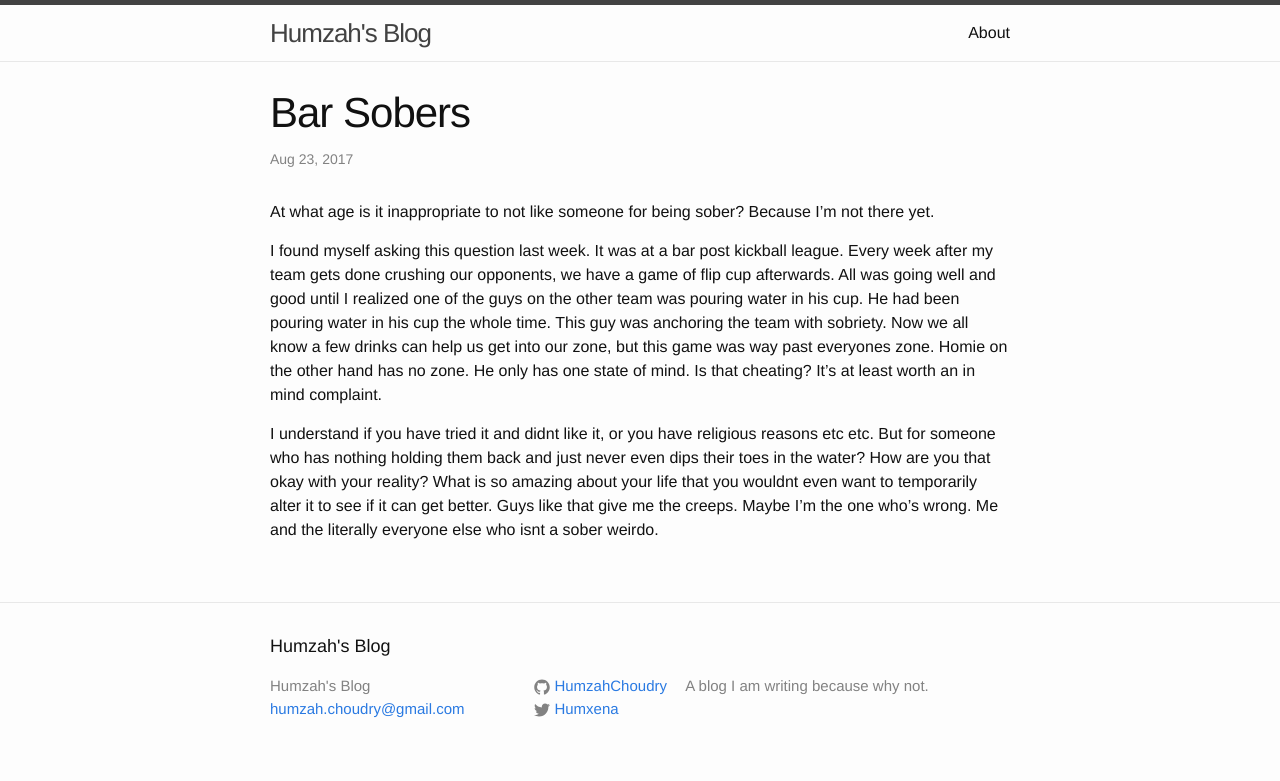
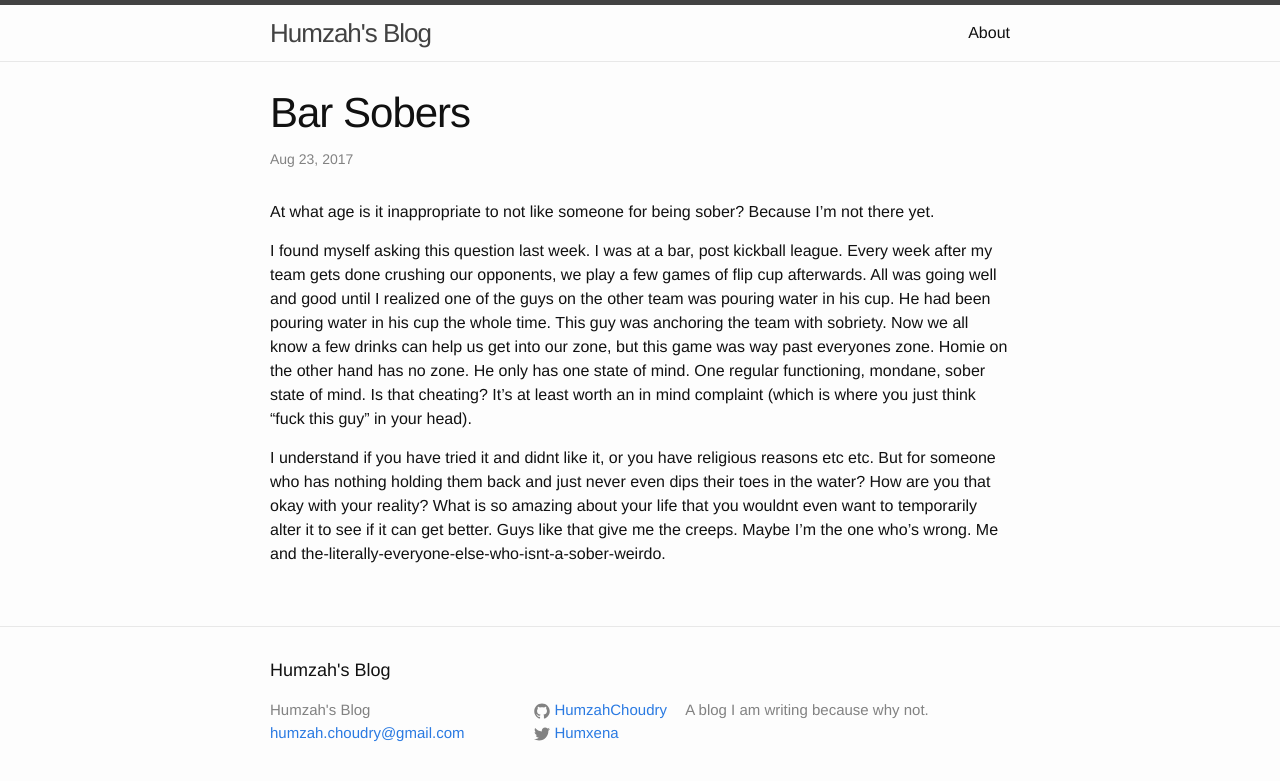
Before and after one commit to HumzahChoudry/HumzahChoudry.github.io, a Jekyll site: the page built from _posts/2017-08-23-bar-sobers.markdown, in a window 1280 px wide. Shown: the top 781 px of the page. Built offline with Jekyll 4.4.1, drawn with Linux system fonts in a browser that asks for light colours; our own code applies the rules of GitHub Pages for plain Markdown files.

Commit message:
Update 2017-08-23-bar-sobers.markdown

```diff
--- a/_posts/2017-08-23-bar-sobers.markdown
+++ b/_posts/2017-08-23-bar-sobers.markdown
@@ -1,5 +1,5 @@
 At what age is it inappropriate to not like someone for being sober? Because I'm not there yet.
 
-I found myself asking this question last week. It was at a bar post kickball league. Every week after my team gets done crushing our opponents, we have a game of flip cup afterwards. All was going well and good until I realized one of the guys on the other team was pouring water in his cup. He had been pouring water in his cup the whole time. This guy was anchoring the team with sobriety. Now we all know a few drinks can help us get into our zone, but this game was way past everyones zone. Homie on the other hand has no zone. He only has one state of mind. Is that cheating? It's at least worth an in mind complaint.
+I found myself asking this question last week. I was at a bar, post kickball league. Every week after my team gets done crushing our opponents, we play a few games of flip cup afterwards. All was going well and good until I realized one of the guys on the other team was pouring water in his cup. He had been pouring water in his cup the whole time. This guy was anchoring the team with sobriety. Now we all know a few drinks can help us get into our zone, but this game was way past everyones zone. Homie on the other hand has no zone. He only has one state of mind. One regular functioning, mondane, sober state of mind. Is that cheating? It's at least worth an in mind complaint (which is where you just think "fuck this guy" in your head).
 
-I understand if you have tried it and didnt like it, or you have religious reasons etc etc. But for someone who has nothing holding them back and just never even dips their toes in the water? How are you that okay with your reality? What is so amazing about your life that you wouldnt even want to temporarily alter it to see if it can get better. Guys like that give me the creeps. Maybe I'm the one who's wrong. Me and the literally everyone else who isnt a sober weirdo.
+I understand if you have tried it and didnt like it, or you have religious reasons etc etc. But for someone who has nothing holding them back and just never even dips their toes in the water? How are you that okay with your reality? What is so amazing about your life that you wouldnt even want to temporarily alter it to see if it can get better. Guys like that give me the creeps. Maybe I'm the one who's wrong. Me and the-literally-everyone-else-who-isnt-a-sober-weirdo.
```
